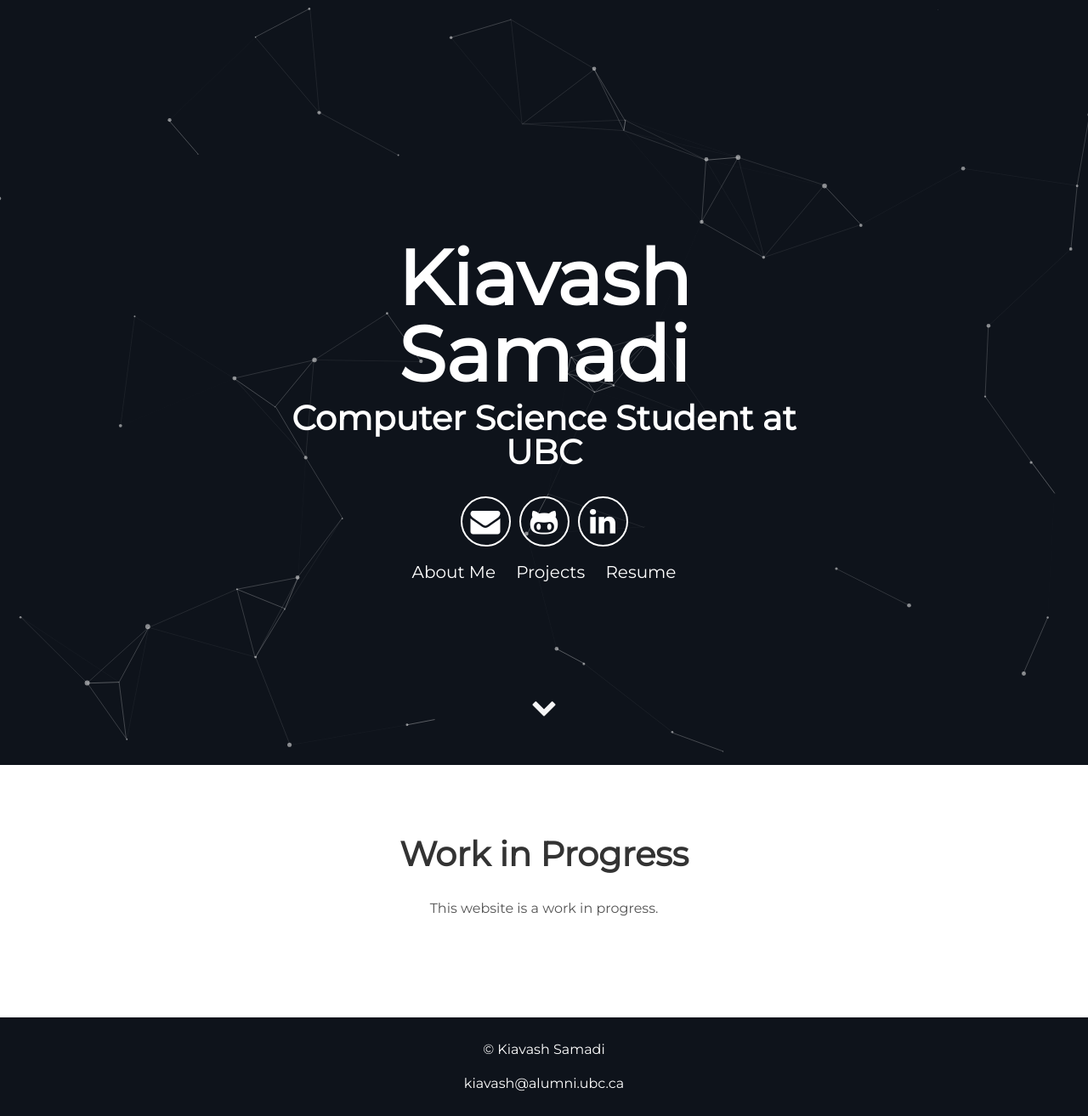
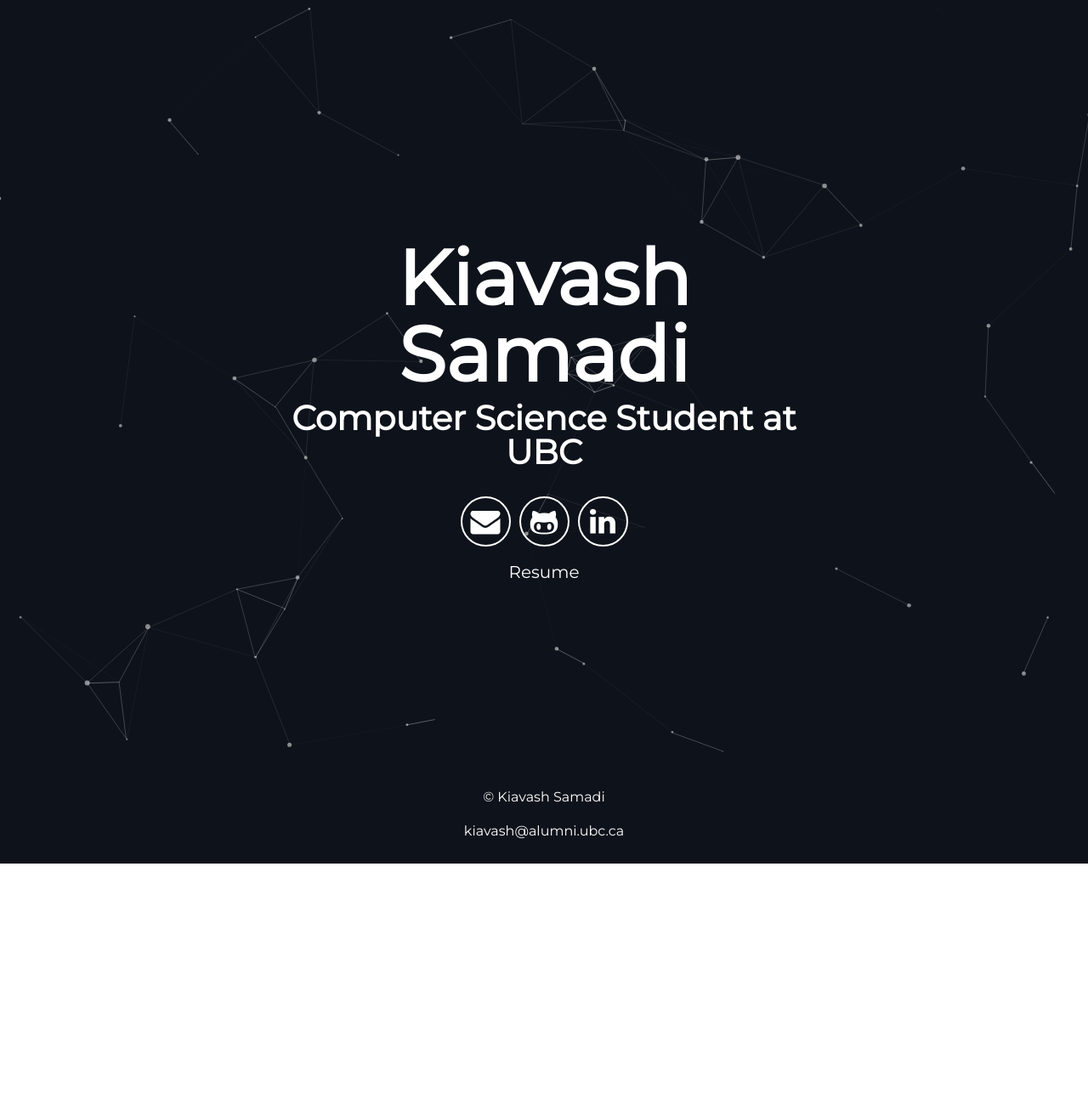
Before and after one commit to kiavashsamadi/kiavashsamadi.github.io, a Jekyll site: the page built from index.html, in a window 1280 px wide. Shown: the whole page at 85% size. Built offline with Jekyll 4.4.1, drawn with Linux system fonts in a browser that asks for light colours; after the commit the page ends 1016 px from its top, so only the background shows below that.

Commit message:
Remove "About Me" and "Projects" sections

```diff
--- a/_includes/about.html
+++ b/_includes/about.html
@@ -1,6 +1,6 @@
- <div class="user-details">
+ <!-- <div class="user-details">
   <h1> Work in Progress </h1>
-  <p> {{site.user_description}} </p>
+  <p> {{site.user_description}} </p> -->
 <!-- </div>
   <div class="user">
     <div class="tech">
--- a/_includes/header.html
+++ b/_includes/header.html
@@ -11,10 +11,10 @@
         <a aria-label="LinkedIn" target="_blank" href="https://linkedin.com/in/kiavashsamadi"><i class="icon fa fa-linkedin" aria-hidden="true"></i></a>
       </div>
       <div class="header-links">
-        <a class="link" href="#about" data-scroll>About Me</a>
-        <a class="link" href="#projects" data-scroll>Projects</a>
+        <!-- <a class="link" href="#about" data-scroll>About Me</a> -->
+        <!-- <a class="link" href="#projects" data-scroll>Projects</a> -->
         <a class="link" href="Resume.pdf">Resume</a>
       </div>
   </div>
-  <a class="down" href="#about" data-scroll><i class="icon fa fa-chevron-down" aria-hidden="true"></i></a>
+  <!-- <a class="down" href="#about" data-scroll><i class="icon fa fa-chevron-down" aria-hidden="true"></i></a> -->
 </div>
--- a/src/styles/_footer.scss
+++ b/src/styles/_footer.scss
@@ -1,7 +1,7 @@
 .footer {
   background: $main;
   padding: 10px 0;
-  margin-top: 100px;
+  // margin-top: 100px;
   text-align: center;
   color: #FFF;
   .love {
```
Also changed, not shown: assets/css/main.css.
